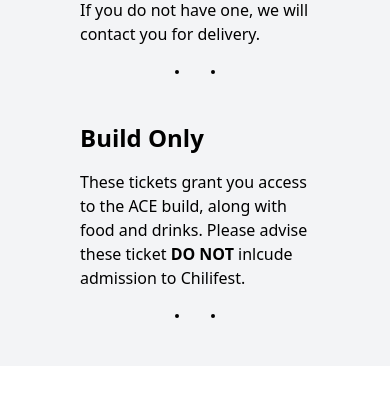
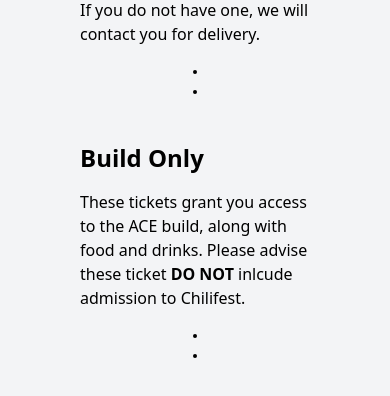
Before and after one commit to andrewlin27/ace-chilifest, a React (Create React App) app in the folder frontend/: page / in a window 390 px wide. Shown: the part 5988-6384 px from the top of the page. Built offline with nearby package versions, Linux system fonts and the light colour scheme; the HTML template or start-up script is replaced by a standard one; a web font is replaced by a local one.

Commit message:
fix stripe button mobile styling

```diff
--- a/frontend/src/components/Tickets.js
+++ b/frontend/src/components/Tickets.js
@@ -14,7 +14,7 @@
           be delivered to your
           point of contact ACE member. If you do not have one, we will contact you for delivery.
         </p>
-        <div className="flex justify-center space-x-8">
+        <div className="flex flex-col sm:flex-row justify-center items-center space-y-4 sm:space-y-0 sm:space-x-8">
           <div className='border-2 border-black rounded-md'>
             <stripe-buy-button
               buy-button-id="buy_btn_1QXduTK7YftLNAStFJocGhwp"
@@ -37,7 +37,7 @@
           These tickets grant you access to the ACE build, along with food and drinks.
           Please advise these ticket <b>DO NOT</b> inlcude admission to Chilifest.
         </p>
-        <div className="flex justify-center space-x-8">
+        <div className="flex flex-col sm:flex-row justify-center items-center space-y-4 sm:space-y-0 sm:space-x-8">
           <div className='border-2 border-black rounded-md'>
             <stripe-buy-button
               buy-button-id="buy_btn_1QXZJqK7YftLNASt4eSZkqM8"
```
